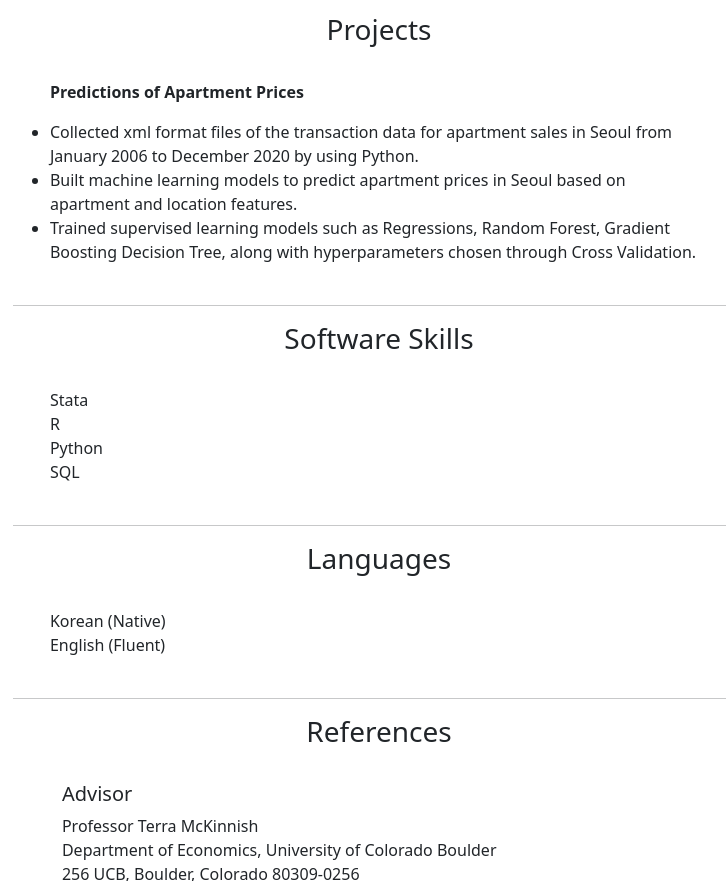
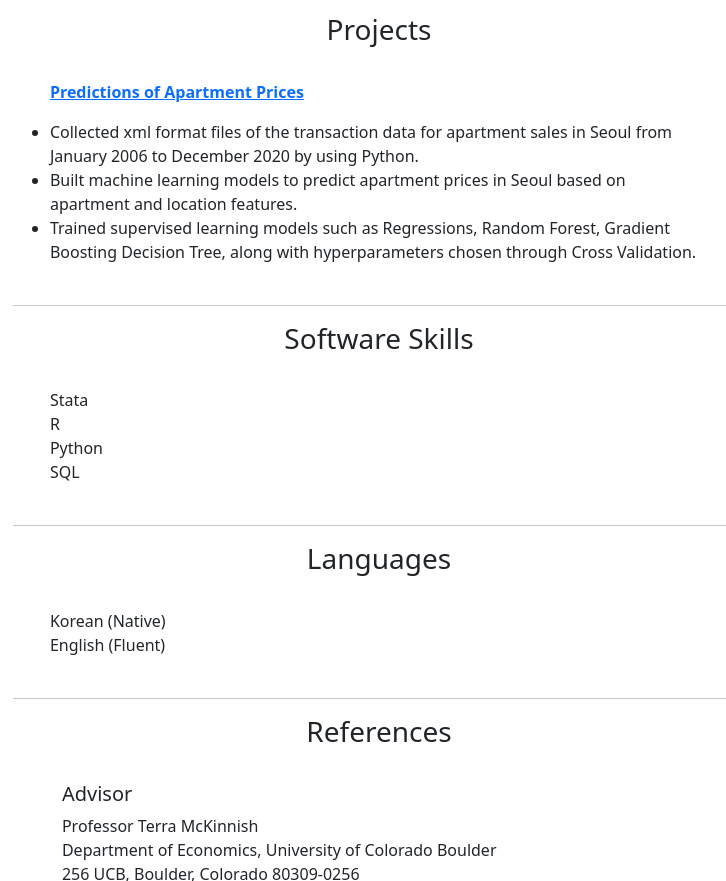
Before and after one commit to JieunHurt/JieunHurt.github.io, a website: page cv.html in a window 1280 px wide. Shown: the part 2001-2882 px from the top of the page, without its empty margins (261-987 px from the left). Drawn offline with nearby package versions, Linux system fonts and the light colour scheme.

Commit message:
Update cv.html

```diff
--- a/cv.html
+++ b/cv.html
@@ -180,7 +180,7 @@ However, I find that the policy does not significantly affect total work hours,
  <div class="col-xs-12 col-md-12 no-padding">
 <h3 style="text-align:center;"> Projects </h3>
 	 <div class="row justify-content-center align-items-center", style="padding:25px">
-		 <p> <b> Predictions of Apartment Prices </b>  </p>
+		 <p><a href="https://github.com/JieunHurt/SeoulAPTprice"> <b>  Predictions of Apartment Prices </b> </a> </p>
  <ul>
 		 <li> Collected xml format files of the transaction data for apartment sales in Seoul from January 2006 to December 2020 by using Python.  </li>
 	 	 <li> Built machine learning models to predict apartment prices in Seoul based on apartment and location features. </li>
```
